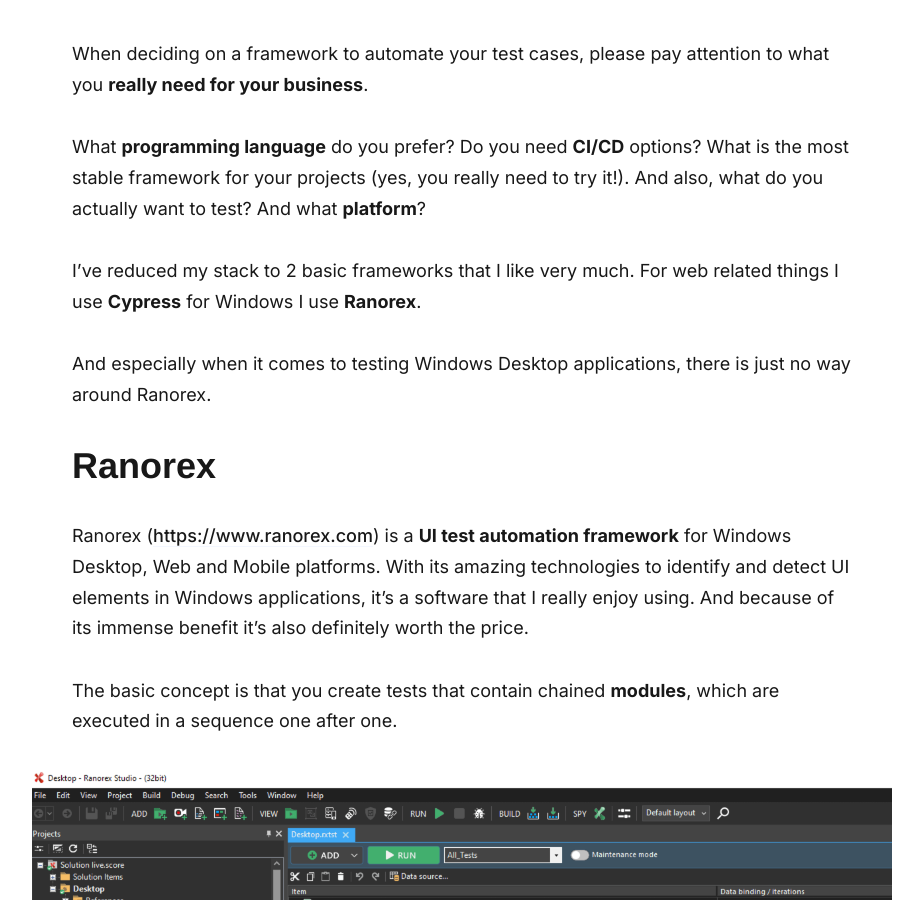
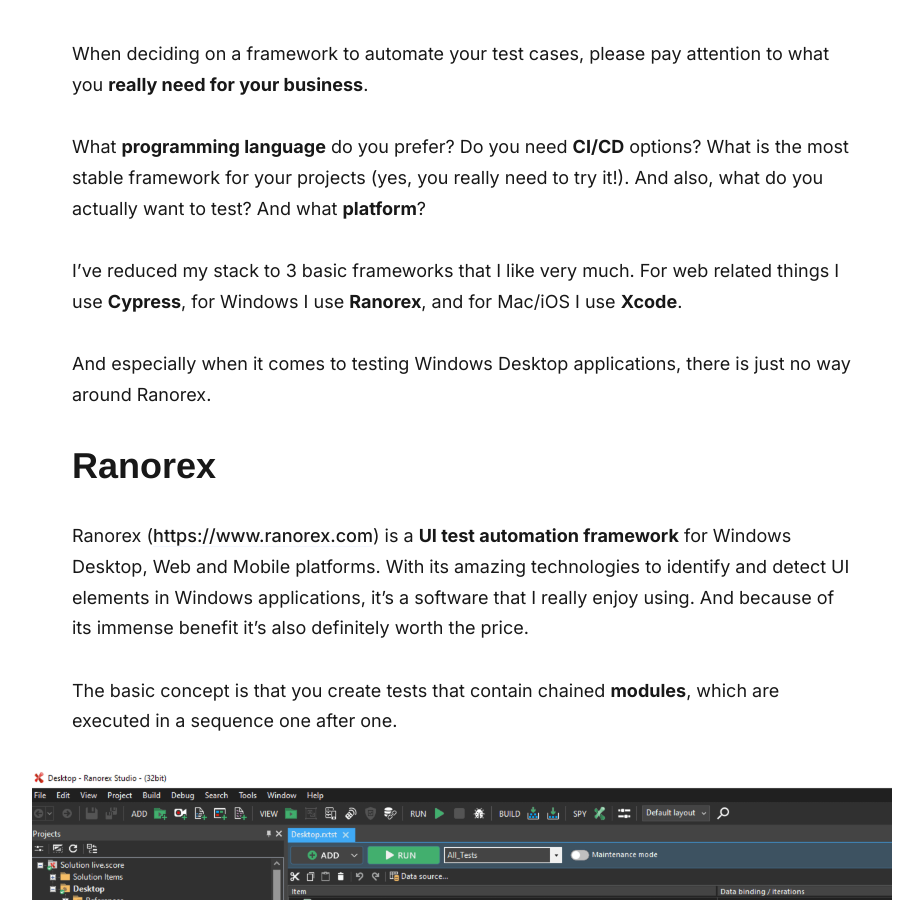
Before and after one commit to boxblinkracer/boxblinkracer.github.io, a Jekyll site: the page built from _posts/2022-07-11-ranorex-testrail.markdown, in a window 1280 px wide and 900 px high, scrolled down 4348 px. Shown: the whole window, without its empty margins (178-1101 px from the left). Built offline with Jekyll 4.4.1, drawn with Linux system fonts in a browser that asks for light colours; nearby versions of some CDN libraries; some web fonts are replaced; some of the changed text lies outside the part shown.

Commit message:
fix text in older blogs

```diff
--- a/_posts/2022-07-11-ranorex-testrail.markdown
+++ b/_posts/2022-07-11-ranorex-testrail.markdown
@@ -97,8 +97,8 @@
 What **programming language** do you prefer? Do you need **CI/CD** options? What is the most stable framework for your projects (yes, you really need to try it!).
 And also, what do you actually want to test? And what **platform**?
 
-I've reduced my stack to 2 basic frameworks that I like very much.
-For web related things I use **Cypress** for Windows I use **Ranorex**.
+I've reduced my stack to 3 basic frameworks that I like very much.
+For web related things I use **Cypress**, for Windows I use **Ranorex**, and for Mac/iOS I use **Xcode**.
 
 And especially when it comes to testing Windows Desktop applications, there is just no way around Ranorex.
 
--- a/_posts/2022-07-12-cypress-testrail.markdown
+++ b/_posts/2022-07-12-cypress-testrail.markdown
@@ -100,8 +100,8 @@
 What **programming language** do you prefer? Do you need **CI/CD** options? What is the most stable framework for your projects (yes, you really need to try it!).
 And also, what do you actually want to test? And what **platform**?
 
-I've reduced my stack to 2 basic frameworks that I like very much.
-For web related things I use **Cypress** for Windows I use **Ranorex**.
+I've reduced my stack to 3 basic frameworks that I like very much.
+For web related things I use **Cypress**, for Windows I use **Ranorex**, and for Mac/iOS I use **Xcode**.
 
 And especially when it comes to testing web applications, there is just no way around Cypress.
 
```
Also changed, not shown: other parts of _posts/2022-07-11-ranorex-testrail.markdown (+1 -1 lines), other parts of _posts/2022-07-12-cypress-testrail.markdown (+1 -1 lines).
